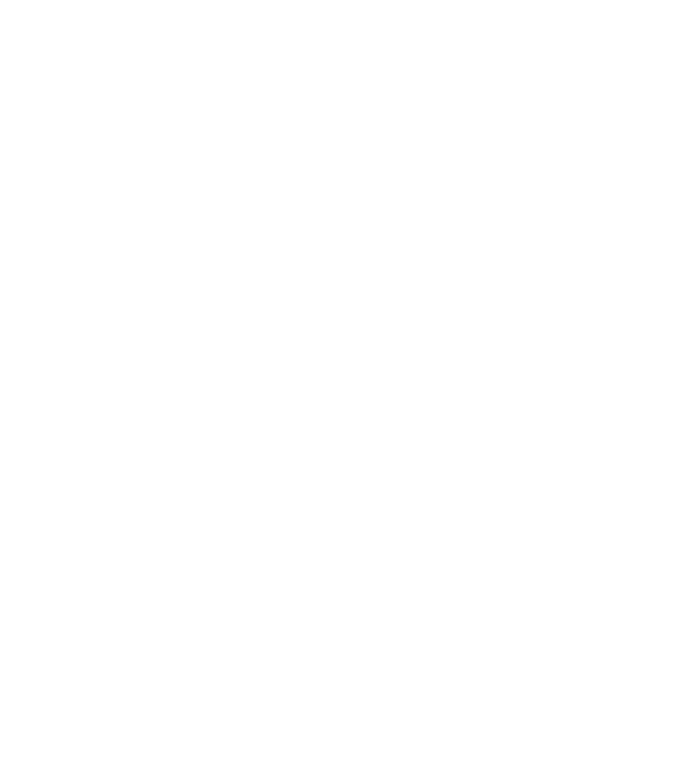
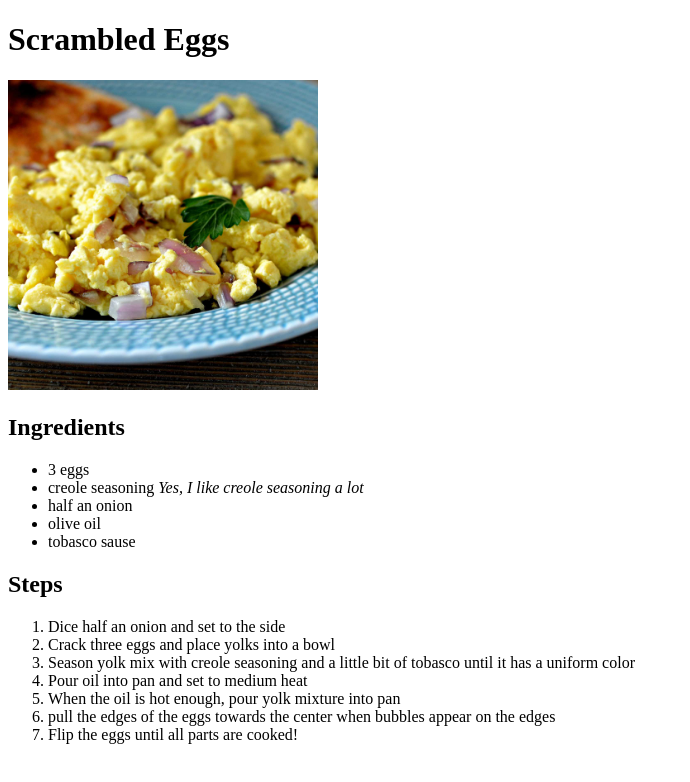
Before and after one commit to jeancgjr/odin-recipes, a plain HTML site: page recipes/scrambled-eggs.html in a window 1280 px wide. Shown: the whole page, without its empty margins (0-690 px from the left). Drawn offline with Linux system fonts and the light colour scheme.

Commit message:
Add Scrambled Eggs; Update Alt messages
Added scrambled eggs page, link on index, and img in img folder. Added "image" to alt messages for pictures

```diff
--- a/recipes/scrambled-eggs.html
+++ b/recipes/scrambled-eggs.html
@@ -0,0 +1,29 @@
+<!DOCTYPE html>
+<html lang="en">
+    <head>
+        <meta charset="utf-8">
+        <title>Scrambled Eggs</title>
+    </head>
+    <body>
+        <h1>Scrambled Eggs</h1>
+        <img src="../img/scrambledeggs.jpg" alt="Scrambled Eggs Image" height="310" width="310">
+        <h2>Ingredients</h2>
+        <ul>
+            <li>3 eggs</li>
+            <li>creole seasoning <em>Yes, I like creole seasoning a lot</em></li>
+            <li>half an onion</li>
+            <li>olive oil</li>
+            <li>tobasco sause</li>
+        </ul>
+        <h2>Steps</h2>
+        <ol>
+            <li>Dice half an onion and set to the side</li>
+            <li>Crack three eggs and place yolks into a bowl</li>
+            <li>Season yolk mix with creole seasoning and a little bit of tobasco until it has a uniform color</li>
+            <li>Pour oil into pan and set to medium heat</li>
+            <li>When the oil is hot enough, pour yolk mixture into pan</li>
+            <li>pull the edges of the eggs towards the center when bubbles appear on the edges</li>
+            <li>Flip the eggs until all parts are cooked!</li>
+        </ol>
+    </body>
+</html>
```
Also changed, not shown: index.html (+2 -0 lines), img/scrambledeggs.jpg (added).
